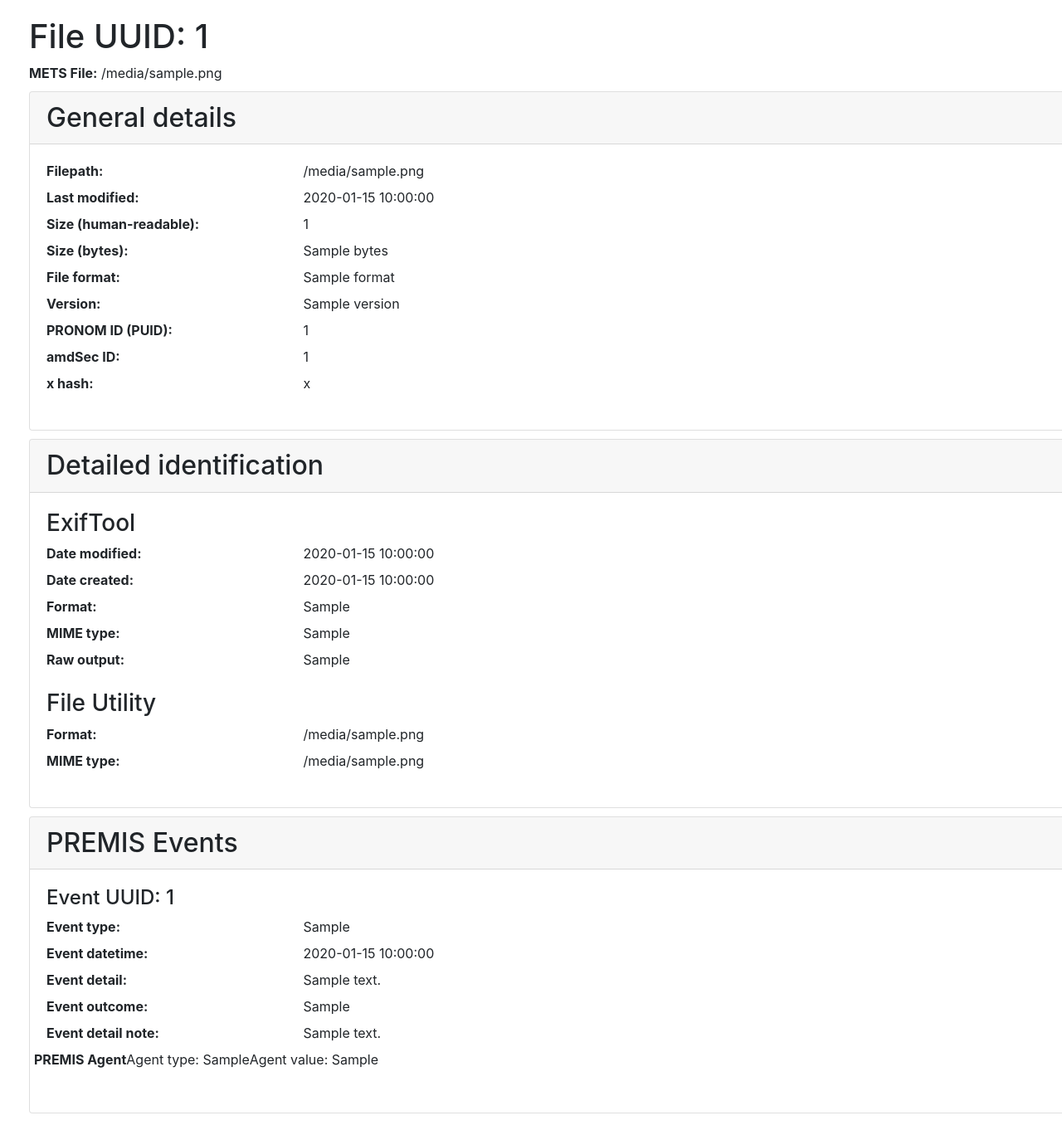
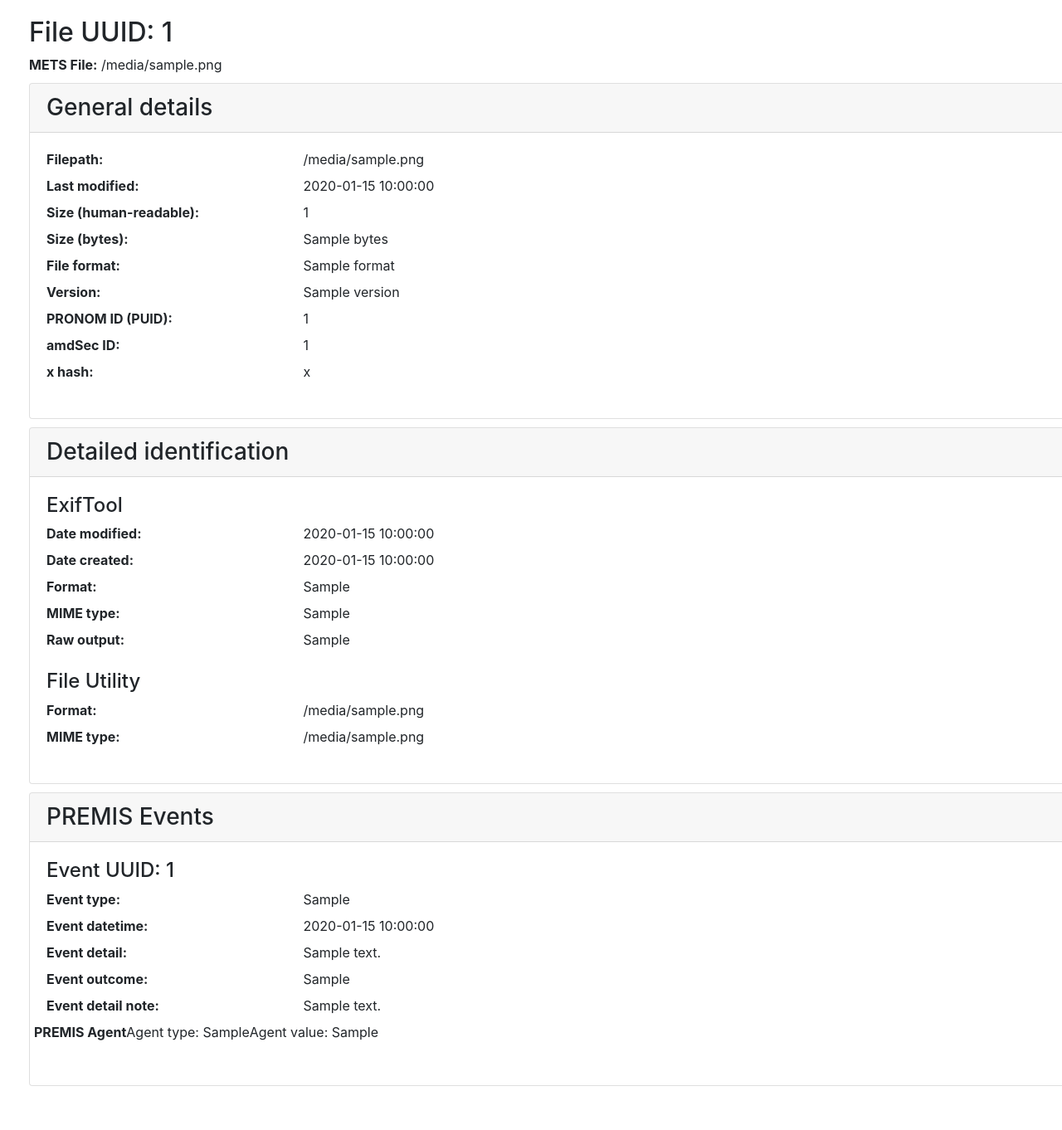
Before and after one commit to tw4l/METSFlask, a Flask app: template METSFlask/templates/detail.html in a window 1280 px wide. Shown: the part 56-1418 px from the top of the page at 83% size. After the commit the page ends 1365 px from the top, so only its background shows below. Run offline with Flask 2, Linux system fonts and the light colour scheme; the template is opened without the code that fills it: most values are stand-ins (such as "Sample title", 1, 10 or a date in 2020); some libraries are stand-ins or nearby versions.

Commit message:
Modify header presentation with h classes

```diff
--- a/METSFlask/templates/aip.html
+++ b/METSFlask/templates/aip.html
@@ -1,11 +1,11 @@
 {% extends "base.html" %}
 {% block content %}
-<h1>AIP UUID: {{ aip_uuid }}</h1>
+<h1 class="h2">AIP UUID: {{ aip_uuid }}</h1>
 <p><strong>METS File:</strong> {{ mets_file }}</p>
 
 <!-- Dublin Core descriptive metadata -->
 {% if dcmetadata %}
-<h2>Descriptive metadata</h2>
+<h2 class="h3">Descriptive metadata</h2>
 <dl class="row">
   {% for element in dcmetadata %}
     <dt class="col-sm-3">{{ element['element'].title() }}:</dt>
@@ -16,7 +16,7 @@
 
 <!-- Original files table -->
 {% if original_files %}
-<h2>Original files (count: {{ filecount }})</h2>
+<h2 class="h3">Original files (count: {{ filecount }})</h2>
 <tagline class="text-muted"><em>Click on any column header to sort the table by that value.</em></tagline>
 <div class="table-responsive">
   <table class="table table-striped table-bordered table-condensed sortable">
--- a/METSFlask/templates/detail.html
+++ b/METSFlask/templates/detail.html
@@ -1,10 +1,10 @@
 {% extends "base.html" %}
 {% block content %}
-<h1>File UUID: {{ original_file['uuid'] }}</h1>
+<h1 class="h2">File UUID: {{ original_file['uuid'] }}</h1>
 <tagline><strong>METS File:</strong> {{ mets_file }}</tagline>
 
 <div class="card" style="margin-top: 10px; margin-bottom: 10px;">
-  <h2 class="card-header">General details</h2>
+  <h2 class="card-header h3">General details</h2>
   <div class="card-body">
     <dl class="row">
       <dt class="col-sm-3">Filepath:</dt>
@@ -30,10 +30,10 @@
 </div>
 
 <div class="card" style="margin-top: 10px; margin-bottom: 10px;">
-  <h2 class="card-header">Detailed identification</h2>
+  <h2 class="card-header h3">Detailed identification</h2>
   <div class="card-body">
   {% if original_file['fits_modified'] or original_file['fits_created'] or original_file['exiftool_format'] or original_file['exiftool_mimetype'] %}
-    <h3>ExifTool</h3>
+    <h3 class="h4">ExifTool</h3>
     {% endif %}
     <dl class="row">
     {% if original_file['fits_modified'] %}
@@ -59,7 +59,7 @@
     </dl>
 
   {% if original_file['fileutil_format'] or original_file['fileutil_mimetype'] %}
-  <h3>File Utility</h3>
+  <h3 class="h4">File Utility</h3>
     <dl class="row">
       {% if original_file['fileutil_format'] %}
       <dt class="col-sm-3">Format:</dt>
@@ -75,10 +75,10 @@
 </div>
 
 <div class="card" style="margin-top: 10px; margin-bottom: 10px;">
-  <h2 class="card-header">PREMIS Events</h2>
+  <h2 class="card-header h3">PREMIS Events</h2>
   <div class="card-body">
     {% for premis_event in original_file['premis_events'] %}
-    <h4>Event UUID: {{ premis_event['event_uuid'] }}</h4>
+    <h3 class="h4">Event UUID: {{ premis_event['event_uuid'] }}</h4>
     <dl class="row">
       <dt class="col-sm-3">Event type:</dt>
       <dd class="col-sm-9">{{ premis_event['event_type'] }}</dd>
--- a/METSFlask/templates/index.html
+++ b/METSFlask/templates/index.html
@@ -4,7 +4,7 @@
   <h1>METSFlask</h1>
   <tagline class="text-muted"><em>A web application for human-friendly exploration of Archivematica METS files.</em></tagline>
   <br><br>
-  <h2>METS Files to browse</h2>
+  <h2 class="h3">METS Files to browse</h2>
   <p class="text-muted"><em>Click on any column header to sort the table by that value.</em></p>
 
   <table class="table table-striped table-bordered table-condensed sortable">
--- a/METSFlask/templates/upload.html
+++ b/METSFlask/templates/upload.html
@@ -1,7 +1,7 @@
 {% extends "base.html" %}
 {% block content %}
 <div class="card">
-    <h1 class="card-header">Upload</h1>
+  <h1 class="card-header h3">Upload METS File</h1>
   <div class="card-body">
     <p>Upload a file below to begin exploring the contents of your METS files. As soon as you no longer need to view the contents of this METS file, you can delete it from the main METSFlask page.</p>
     <form action = "/uploadsuccess" method="POST" enctype="multipart/form-data">
```
Also changed, not shown: METSFlask/templates/delete.html (+8 -3 lines). Lines whose indentation alone changed are shown as unchanged.
